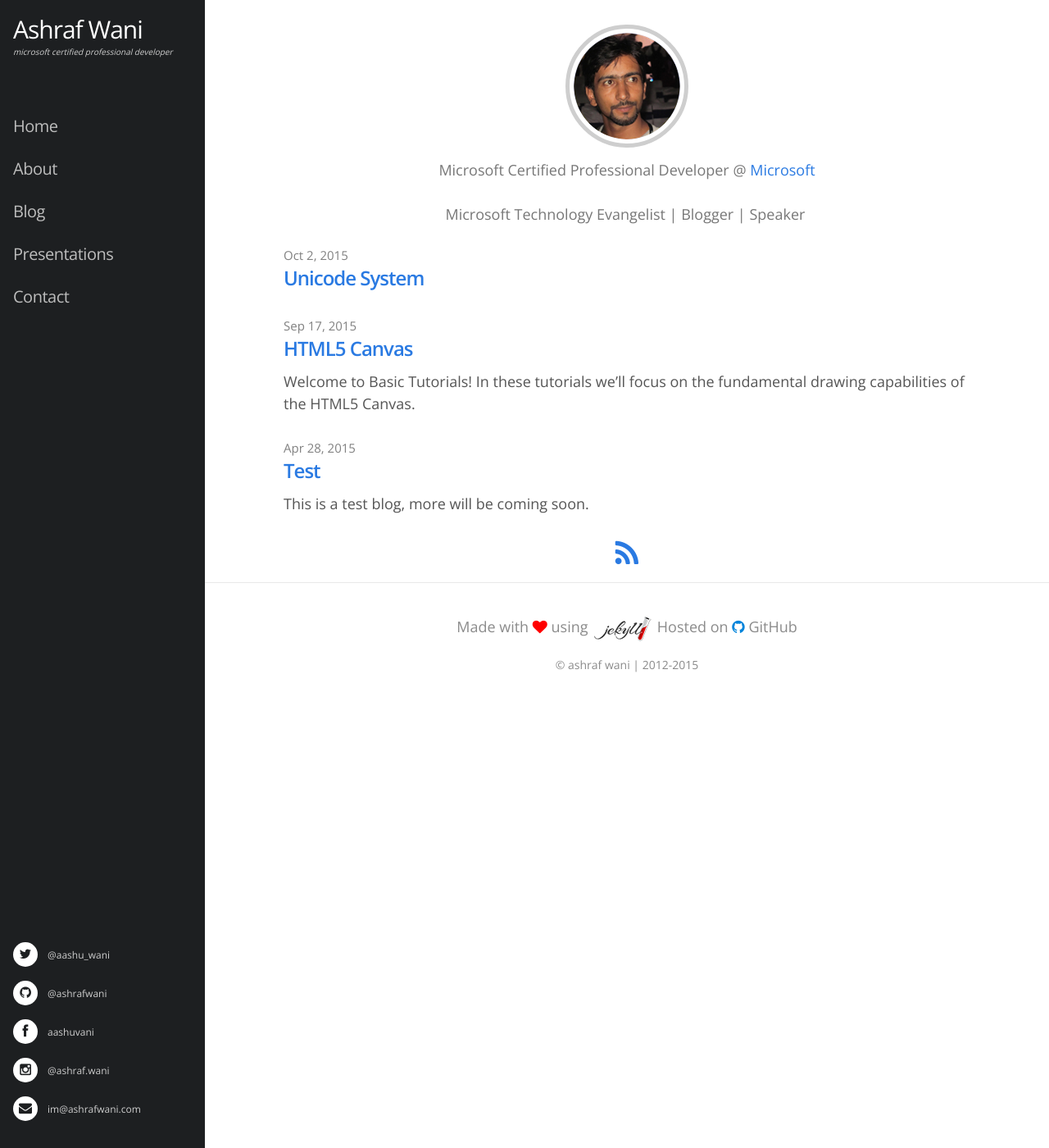
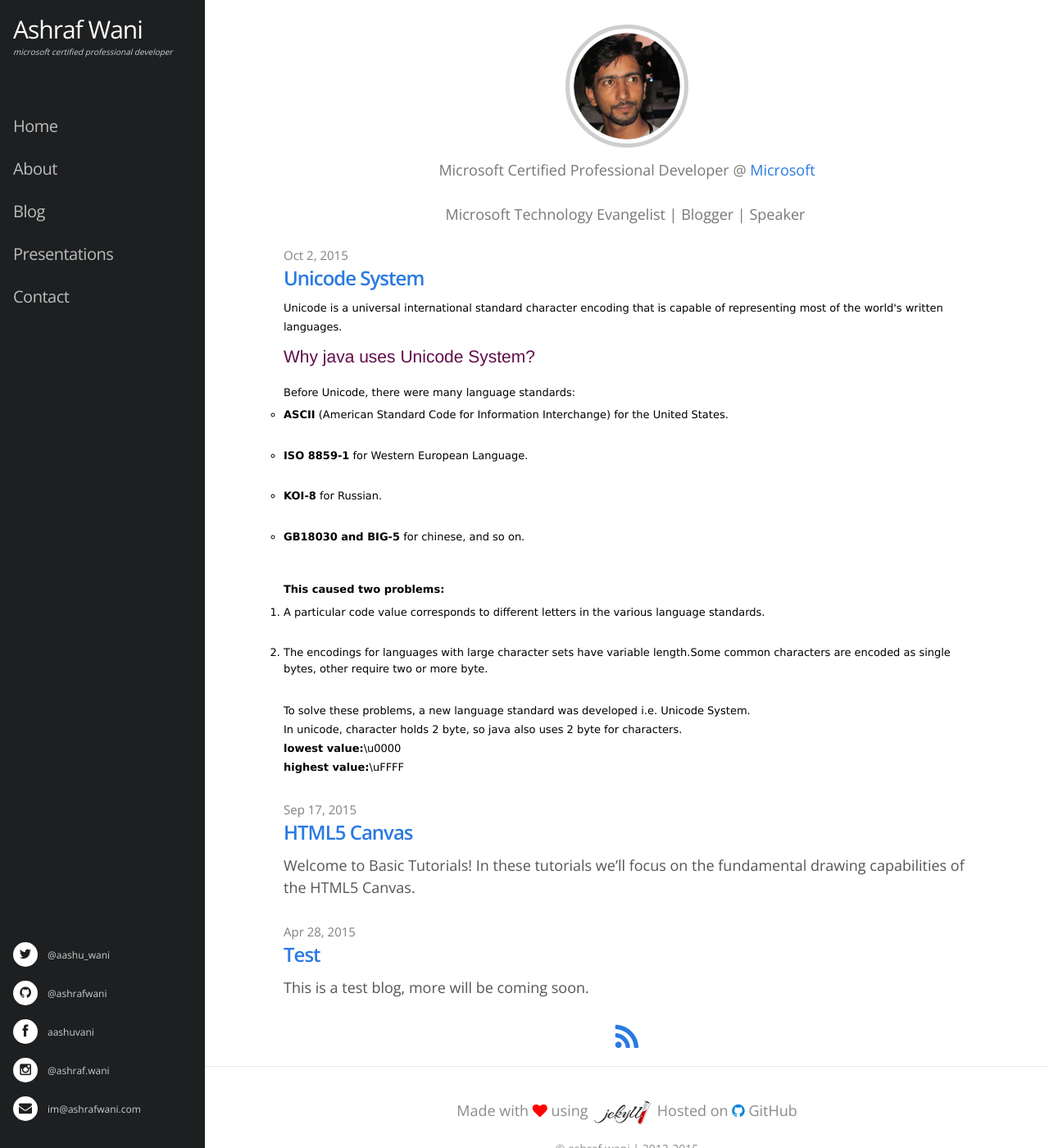
Before and after one commit to ashrafwani/ashrafwani.github.io, a Jekyll site: the page built from index.html, in a window 1280 px wide and 1400 px high. Shown: the whole window at 82% size. Built offline with Jekyll 4.4.1, drawn with Linux system fonts in a browser that asks for light colours; nearby versions of some CDN libraries.

Commit message:
Update 15-10-02-unicode-system.markdown

```diff
--- a/_posts/15-10-02-unicode-system.markdown
+++ b/_posts/15-10-02-unicode-system.markdown
@@ -4,3 +4,33 @@
 date:   2015-10-02 08:55:00
 categories: Design
 ---
+
+<div dir="ltr" style="text-align: left;" trbidi="on">
+<table style="color: black; font-family: verdana, helvetica, arial, sans-serif; font-size: 13px; line-height: 23px;"><tbody>
+<tr><td style="margin-left: 20px;">Unicode is a universal international standard character encoding that is capable of representing most of the world's written languages.</td></tr>
+</tbody></table>
+<h3 class="h3" style="color: #610b4b; font-family: erdana, helvetica, arial, sans-serif; font-size: 21px; font-weight: 400; line-height: 23px;">
+Why java uses Unicode System?</h3>
+<table style="color: black; font-family: verdana, helvetica, arial, sans-serif; font-size: 13px; line-height: 23px;"><tbody>
+<tr><td style="margin-left: 20px;">Before Unicode, there were many language standards:</td></tr>
+<tr><td style="margin-left: 20px;"><ul>
+<li style="font-family: Verdana; line-height: 1.5; margin-top: 3px;"><b>ASCII</b>&nbsp;(American Standard Code for Information Interchange) for the United States.</li>
+<li style="font-family: Verdana; line-height: 1.5; margin-top: 3px;"><b>ISO 8859-1</b>&nbsp;for Western European Language.</li>
+<li style="font-family: Verdana; line-height: 1.5; margin-top: 3px;"><b>KOI-8</b>&nbsp;for Russian.</li>
+<li style="font-family: Verdana; line-height: 1.5; margin-top: 3px;"><b>GB18030 and BIG-5</b>&nbsp;for chinese, and so on.</li>
+</ul>
+</td></tr>
+</tbody></table>
+<table style="color: black; font-family: verdana, helvetica, arial, sans-serif; font-size: 13px; line-height: 23px;"><tbody>
+<tr><td style="margin-left: 20px;"><strong>This caused two problems:</strong><br />
+<ol>
+<li style="font-family: Verdana; line-height: 1.5; margin-top: 3px;">A particular code value corresponds to different letters in the various language standards.</li>
+<li style="font-family: Verdana; line-height: 1.5; margin-top: 3px;">The encodings for languages with large character sets have variable length.Some common characters are encoded as single bytes, other require two or more byte.</li>
+</ol>
+</td></tr>
+<tr><td style="margin-left: 20px;">To solve these problems, a new language standard was developed i.e. Unicode System.</td></tr>
+<tr><td style="margin-left: 20px;">In unicode, character holds 2 byte, so java also uses 2 byte for characters.</td></tr>
+<tr><td style="margin-left: 20px;"><strong>lowest value:</strong>\u0000</td></tr>
+<tr><td style="margin-left: 20px;"><strong>highest value:</strong>\uFFFF</td></tr>
+</tbody></table>
+</div>
```
